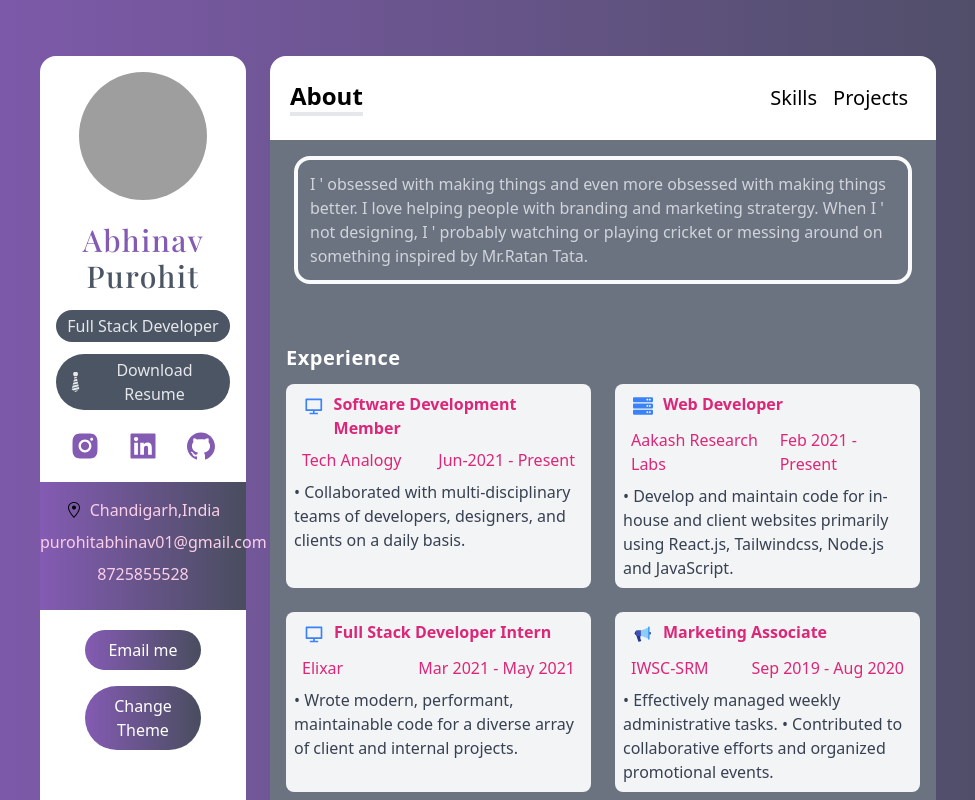
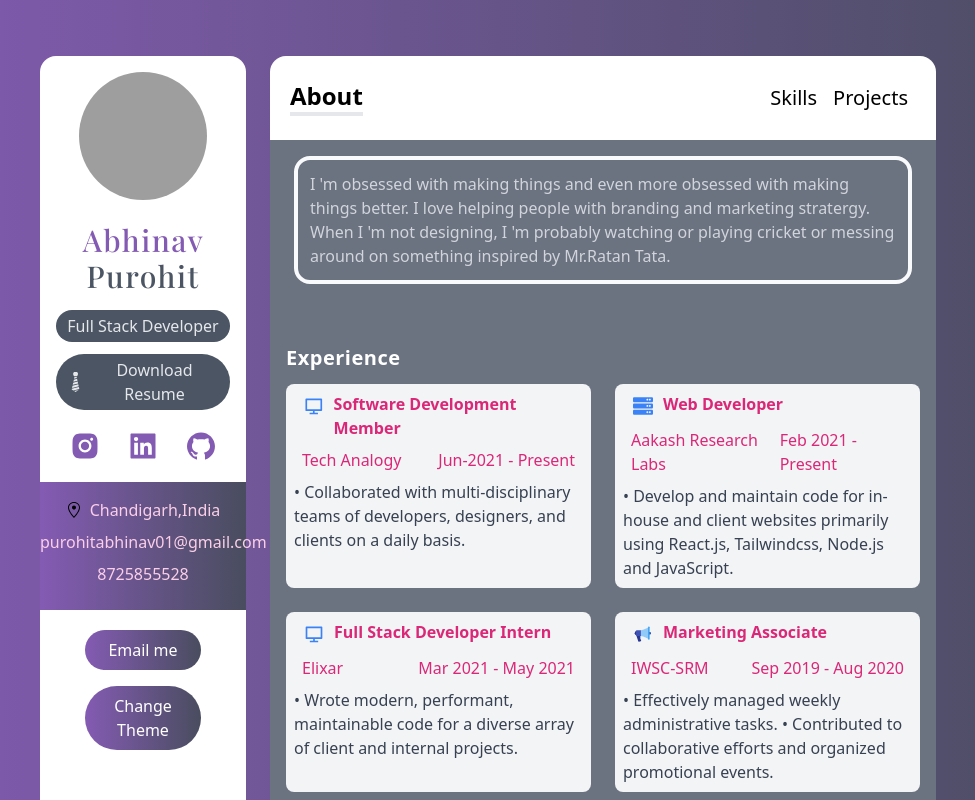
Before and after one commit to abhinavpurohit47/next-portfolio, a Next.js app: page / in a window 1280 px wide. Shown: the top 800 px of the page, without its empty margins (152-1127 px from the left). Built offline with nearby package versions, Linux system fonts and the light colour scheme; grey boxes are pictures that could not be loaded.

Commit message:
✏️ Fix typos

```diff
--- a/pages/index.tsx
+++ b/pages/index.tsx
@@ -24,9 +24,9 @@ const About: NextPage = () => {
       className="flex flex-col flex-grow px-6 pt-1 bg-gray-500 dark:bg-gray-500"
     >
       <h6 className="p-3 my-3 text-base font-medium text-gray-300 border-4 dark:bg-gray-700 rounded-2xl border-gray-50">
-        I &apos; obsessed with making things and even more obsessed with making
+        I &apos;m obsessed with making things and even more obsessed with making
         things better. I love helping people with branding and marketing
-        stratergy. When I &apos; not designing, I &apos; probably watching or playing
+        stratergy. When I &apos;m not designing, I &apos;m probably watching or playing
         cricket or messing around on something inspired by Mr.Ratan Tata.
       </h6>
       <div
```
